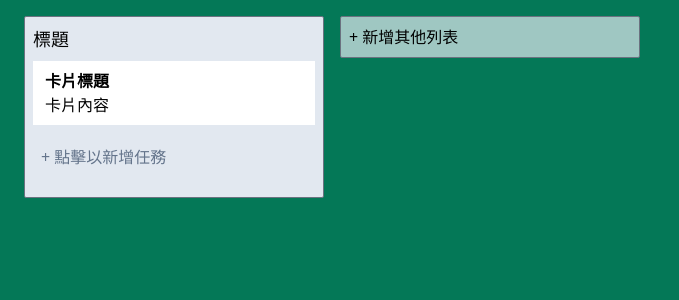
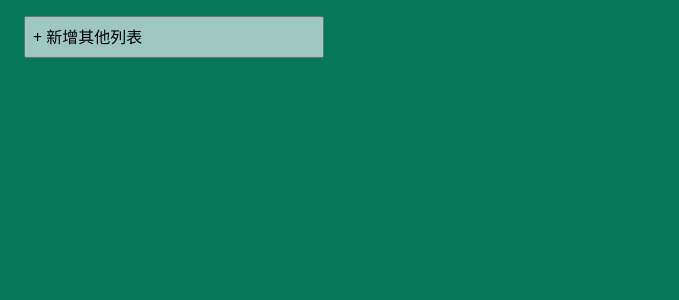
Before and after one commit to SheepNDW/trello-app-v3, a Vue app: page / in a window 1280 px wide. Shown: the top 300 px of the page, without its empty margins (0-679 px from the left). Built offline with nearby package versions, Linux system fonts and the light colour scheme.

Commit message:
feat: render cards with store lists

```diff
--- a/src/views/BoardView.vue
+++ b/src/views/BoardView.vue
@@ -1,6 +1,10 @@
 <script setup lang="ts">
-import { ref } from 'vue'
+import { computed, ref } from 'vue'
 import Card from '@/components/Card.vue'
+import { useStore } from '@/stores'
+
+const store = useStore()
+const list = computed(() => store.lists)
 
 const toggle = ref(false)
 </script>
@@ -10,7 +14,7 @@ const toggle = ref(false)
     <div id="board-wrapper" class="h-full w-full p-4 block overflow-auto">
       <div class="flex flex-row items-start">
         <!-- card -->
-        <Card />
+        <Card v-for="card in list" :key="card.id" v-bind="card" />
         <!-- card -->
 
         <!-- add new card -->
```
